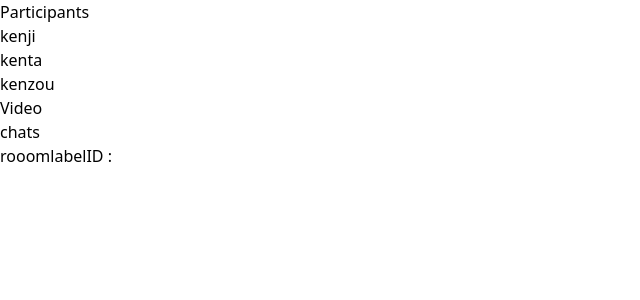
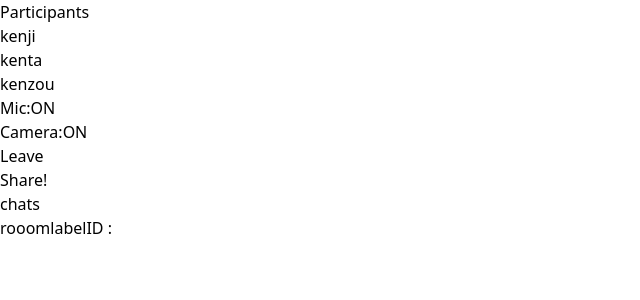
Before and after one commit to jp-knj/video-chat, a React (Create React App) app in the folder client/: page /room in a window 1280 px wide. Shown: the top 300 px of the page, without its empty margins (0-640 px from the left). Built offline with nearby package versions, Linux system fonts and the light colour scheme.

Commit message:
:sparkles: Add Video Component

```diff
--- a/client/src/components/Video/index.tsx
+++ b/client/src/components/Video/index.tsx
@@ -1,6 +1,48 @@
+import {useState} from "react";
+
+const MicButton = () => {
+ const [isMuted, setIsMuted] = useState<boolean>(false)
+ const MicState = isMuted ? "OFF" : "ON"
+const handleMic = () => {
+  setIsMuted(!isMuted);
+}
+ return <div onClick={handleMic}>Mic:{MicState}</div>
+}
+const CameraButton = () => {
+    const [isCamera, setIsCamera] = useState<boolean>(false)
+    const CameraState = isCamera ? "OFF" : "ON"
+    const handleCamera = () => {
+        setIsCamera(!isCamera)
+    }
+ return <div onClick={handleCamera}>Camera:{CameraState}</div>
+}
+const LeaveButton = () => {
+    const handleLeave = () => {
+        const siteUrl = window.location.origin;
+        window.location.href = siteUrl;
+    }
+ return (<div>
+     <button onClick={handleLeave}>
+         Leave
+     </button>
+ </div>)
+}
+const SwitchToScreenSharingButton = () => {
+    const [ isScreenSharing, setIsScreenSharing] = useState(false)
+    const screenShareState = isScreenSharing ? "Not Share" : "Share!"
+    const handleScreenShare = () => {
+        setIsScreenSharing(!isScreenSharing)
+    }
+ return <div onClick={handleScreenShare}>{screenShareState}</div>
+}
 const Video = () => {
  return (
-     <div>Video</div>
+     <div>
+      <MicButton/>
+      <CameraButton/>
+      <LeaveButton />
+      <SwitchToScreenSharingButton />
+     </div>
  )
 }
 export  default  Video
```
